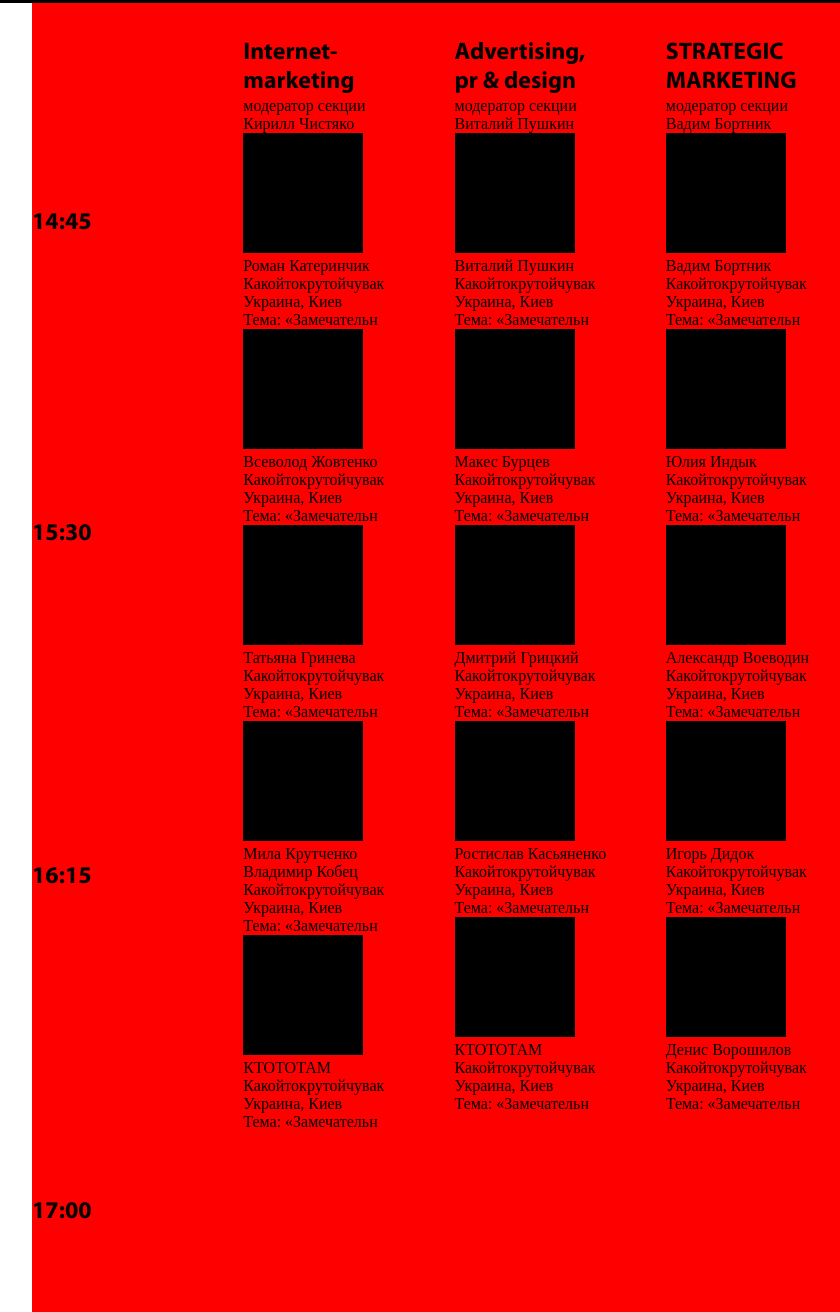
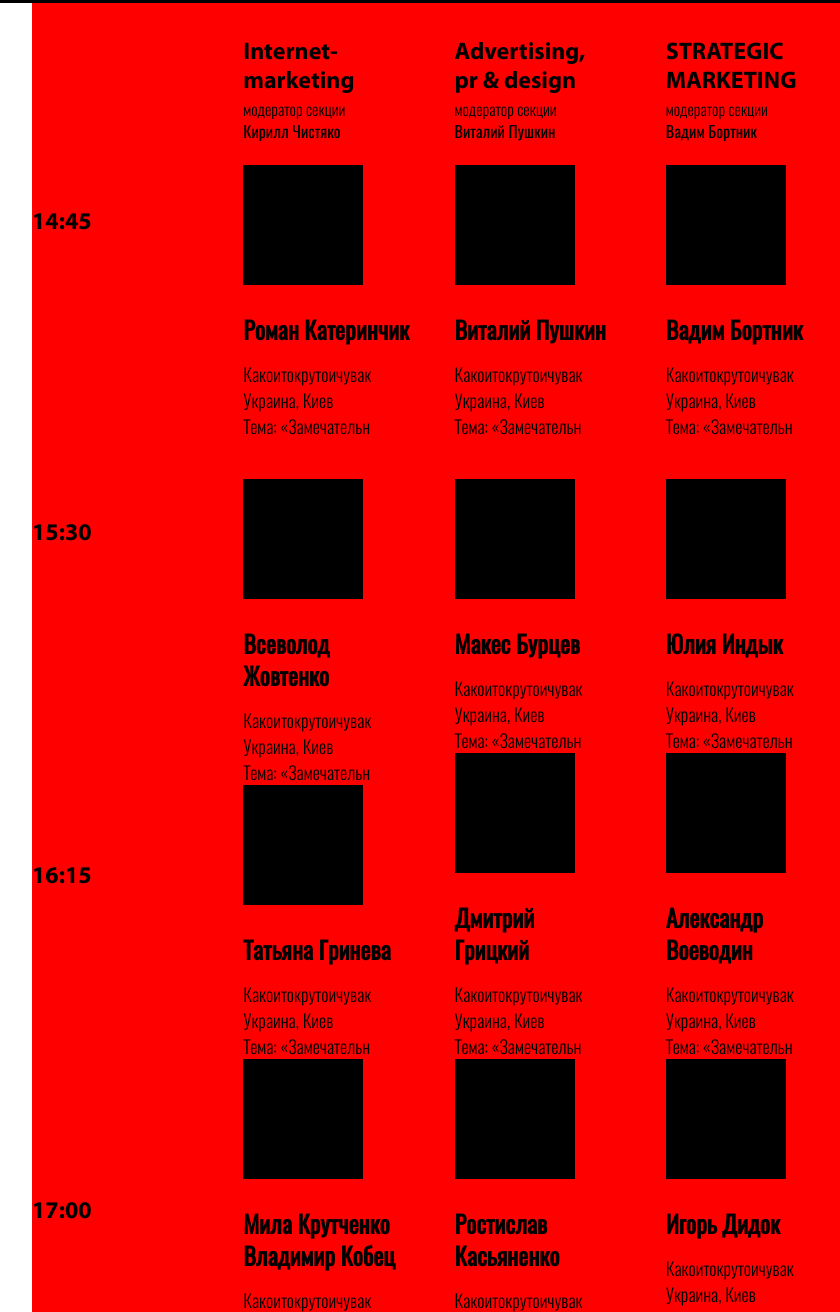
Before and after one commit to Langley02/Program, a plain HTML site: page scratches/index.html in a window 1280 px wide. Shown: the part 1460-2772 px from the top of the page, without its empty margins (118-958 px from the left). Drawn offline with Linux system fonts and the light colour scheme.

Commit message:
Стили для расписания

```diff
--- a/scratches/index.html
+++ b/scratches/index.html
@@ -22,7 +22,7 @@
     </div>
     <div class="background_container_info">
         <div class="container_info">
-            <img class="img1" src="../images/square.png" height="210" width="210"/>
+            <img class="img1" src="../images/square.png" height="210" width="210" alt="foto"/>
             <h3 class="time1">09:00</h3>
             <p class="name1">Игорь Гут</p>
             <p class="description1">Какойтокрутойчувак Украина, Киев<br>
@@ -31,20 +31,19 @@
     </div>
     <div class="background_container_info">
         <div class="container_info">
-            <img class="img2" src="../images/square.png" height="210" width="210"/>
+            <img class="img2" src="../images/square.png" height="210" width="210" alt="foto"/>
             <h3 class="time2">10:00</h3>
             <p class="name2">Сергей Дидковский</p>
             <p class="description2">Какойтокрутойчувак Украина, Киев<br>
                 Тема: «Замечательная»</p>
         </div>
     </div>
-    </div>
     <div class="background_container_black">
         <div class="head_black2">10:45</div>
     </div>
     <div class="background_container_info">
         <div class="container_info2">
-            <img class="img3" src="../images/square.png" height="210" width="210"/>
+            <img class="img3" src="../images/square.png" height="210" width="210" alt="foto"/>
             <h3 class="time3">11:30</h3>
             <p class="name3">Кирилл Чистяков</p>
             <p class="description3">Какойтокрутойчувак Украина, Киев<br>
@@ -62,7 +61,7 @@
     </div>
     <div class="main_container2">
         <div class="timetable">
-            <div class="column_table">
+            <div class="column_time">
                 <P>14:45</P>
                 <P>15:30</P>
                 <P>16:15</P>
@@ -73,29 +72,29 @@
                 <h2>Internet-marketing</h2>
                 <p>модератор секции</p>
                 <p>Кирилл Чистяко</p>
-                <img src="../images/square_mini.png" height="120" width="120"/>
-                <p>Роман Катеринчик</p>
+                <img src="../images/square_mini.png" height="120" width="120" alt="foto"/>
+                <h4>Роман Катеринчик</h4>
                 <p>Какойтокрутойчувак<br>
                     Украина, Киев<br>
                     Тема: «Замечательн</p>
-                <img src="../images/square_mini.png" height="120" width="120"/>
-                <p>Всеволод Жовтенко</p>
+                <img src="../images/square_mini.png" height="120" width="120" alt="foto"/>
+                <h4>Всеволод Жовтенко</h4>
                 <p>Какойтокрутойчувак<br>
                     Украина, Киев<br>
                     Тема: «Замечательн</p>
-                <img src="../images/square_mini.png" height="120" width="120"/>
-                <p>Татьяна Гринева</p>
+                <img src="../images/square_mini.png" height="120" width="120" alt="foto"/>
+                <h4>Татьяна Гринева</h4>
                 <p>Какойтокрутойчувак<br>
                     Украина, Киев<br>
                     Тема: «Замечательн</p>
-                <img src="../images/square_mini.png" height="120" width="120"/>
-                <p>Мила Крутченко</p>
-                <p>Владимир Кобец</p>
+                <img src="../images/square_mini.png" height="120" width="120" alt="foto"/>
+                <h4>Мила Крутченко</h4>
+                <h4>Владимир Кобец</h4>
                 <p>Какойтокрутойчувак<br>
                     Украина, Киев<br>
                     Тема: «Замечательн</p>
-                <img src="../images/square_mini.png" height="120" width="120"/>
-                <p>КТОТОТАМ</p>
+                <img src="../images/square_mini.png" height="120" width="120" alt="foto"/>
+                <h4>КТОТОТАМ</h4>
                 <p>Какойтокрутойчувак<br>
                     Украина, Киев<br>
                     Тема: «Замечательн</p>
@@ -104,28 +103,28 @@
                 <h2>Advertising, pr & design</h2>
                 <p>модератор секции</p>
                 <p>Виталий Пушкин</p>
-                <img src="../images/square_mini.png" height="120" width="120"/>
-                <p>Виталий Пушкин</p>
+                <img src="../images/square_mini.png" height="120" width="120" alt="foto"/>
+                <h4>Виталий Пушкин</h4>
                 <p>Какойтокрутойчувак<br>
                     Украина, Киев<br>
                     Тема: «Замечательн</p>
-                <img src="../images/square_mini.png" height="120" width="120"/>
-                <p>Макес Бурцев</p>
+                <img src="../images/square_mini.png" height="120" width="120" alt="foto"/>
+                <h4>Макес Бурцев</h4>
                 <p>Какойтокрутойчувак<br>
                     Украина, Киев<br>
                     Тема: «Замечательн</p>
-                <img src="../images/square_mini.png" height="120" width="120"/>
-                <p>Дмитрий Грицкий</p>
+                <img src="../images/square_mini.png" height="120" width="120" alt="foto"/>
+                <h4>Дмитрий Грицкий</h4>
                 <p>Какойтокрутойчувак<br>
                     Украина, Киев<br>
                     Тема: «Замечательн</p>
-                <img src="../images/square_mini.png" height="120" width="120"/>
-                <p>Ростислав Касьяненко</p>
+                <img src="../images/square_mini.png" height="120" width="120" alt="foto"/>
+                <h4>Ростислав Касьяненко</h4>
                 <p>Какойтокрутойчувак<br>
                     Украина, Киев<br>
                     Тема: «Замечательн</p>
-                <img src="../images/square_mini.png" height="120" width="120"/>
-                <p>КТОТОТАМ</p>
+                <img src="../images/square_mini.png" height="120" width="120" alt="foto"/>
+                <h4>КТОТОТАМ</h4>
                 <p>Какойтокрутойчувак<br>
                     Украина, Киев<br>
                     Тема: «Замечательн</p>
@@ -134,28 +133,28 @@
                 <h2>STRATEGIC MARKETING</h2>
                 <p>модератор секции</p>
                 <p>Вадим Бортник</p>
-                <img src="../images/square_mini.png" height="120" width="120"/>
-                <p>Вадим Бортник</p>
+                <img src="../images/square_mini.png" height="120" width="120" alt="foto"/>
+                <h4>Вадим Бортник</h4>
                 <p>Какойтокрутойчувак<br>
                     Украина, Киев<br>
                     Тема: «Замечательн</p>
-                <img src="../images/square_mini.png" height="120" width="120"/>
-                <p>Юлия Индык</p>
+                <img src="../images/square_mini.png" height="120" width="120" alt="foto"/>
+                <h4>Юлия Индык</h4>
                 <p>Какойтокрутойчувак<br>
                     Украина, Киев<br>
                     Тема: «Замечательн</p>
-                <img src="../images/square_mini.png" height="120" width="120"/>
-                <p>Александр Воеводин</p>
+                <img src="../images/square_mini.png" height="120" width="120" alt="foto"/>
+                <h4>Александр Воеводин</h4>
                 <p>Какойтокрутойчувак<br>
                     Украина, Киев<br>
                     Тема: «Замечательн</p>
-                <img src="../images/square_mini.png" height="120" width="120"/>
-                <p>Игорь Дидок</p>
+                <img src="../images/square_mini.png" height="120" width="120" alt="foto"/>
+                <h4>Игорь Дидок</h4>
                 <p>Какойтокрутойчувак<br>
                     Украина, Киев<br>
                     Тема: «Замечательн</p>
-                <img src="../images/square_mini.png" height="120" width="120"/>
-                <p>Денис Ворошилов</p>
+                <img src="../images/square_mini.png" height="120" width="120" alt="foto"/>
+                <h4>Денис Ворошилов</h4>
                 <p>Какойтокрутойчувак<br>
                     Украина, Киев<br>
                     Тема: «Замечательн</p>
--- a/scratches/style.css
+++ b/scratches/style.css
@@ -240,33 +240,32 @@
     margin-left: 150px;
 }
 
-.column_table {
+.column_table, .column_time {
     flex-basis: 211.25px;
-
 }
 
-.column_table:first-of-type {
+.column_time {
     font-size: 24px;
     font-family: "Myriad Pro";
 }
 
-.column_table:first-of-type p:first-of-type {
+.column_time p:first-of-type {
     padding-top: 206px;
 }
 
-.column_table:first-of-type p:nth-of-type(2) {
+.column_time p:nth-of-type(2) {
     padding-top: 282px;
 }
 
-.column_table:first-of-type p:nth-of-type(3) {
+.column_time p:nth-of-type(3) {
     padding-top: 314px;
 }
 
-.column_table:first-of-type p:nth-of-type(4) {
+.column_time p:nth-of-type(4) {
     padding-top: 306px;
 }
 
-.column_table:first-of-type p:last-of-type {
+.column_time p:last-of-type {
     padding-top: 309px;
 }
 
@@ -276,3 +275,49 @@
     font-size: 24px;
     font-family: "Myriad Pro";
 }
+
+.column_table h4 {
+    font-size: 24px;
+    font-family: "Oswald";
+    padding-bottom: 15px;
+}
+
+.column_table:nth-of-type(2) h4:nth-of-type(2) {
+    padding-right: 50px;
+}
+
+.column_table:nth-of-type(3) h4:nth-of-type(3), h4:nth-of-type(4) {
+    padding-right: 60px;
+}
+
+.column_table:last-of-type h4:nth-of-type(3), h4:last-of-type {
+    padding-right: 55px;
+}
+
+.column_table:nth-of-type(2) h4:nth-of-type(4) {
+    padding-bottom: 0;
+}
+
+.column_table p:first-of-type {
+    font-size: 16px;
+    font-family: "Oswald-Light";
+}
+
+.column_table p:nth-of-type(2) {
+    font-family: "Oswald";
+    font-size: 16px;
+    padding-bottom: 23px;
+}
+
+.column_table img {
+    padding-bottom: 25px;
+}
+
+.column_table p {
+    font-size: 18px;
+    font-family: "Oswald-Light";
+}
+
+.column_table p:nth-of-type(3) {
+    padding-bottom: 40px;
+}
```
